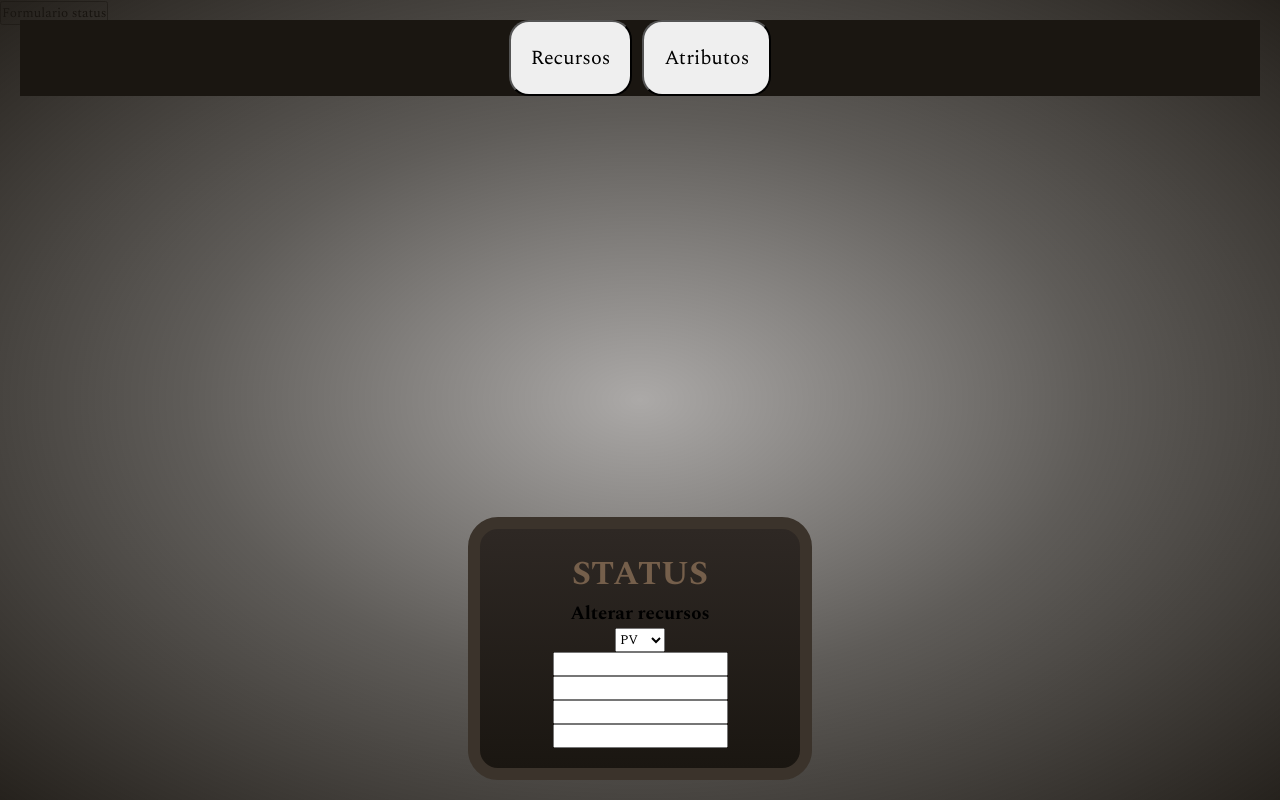
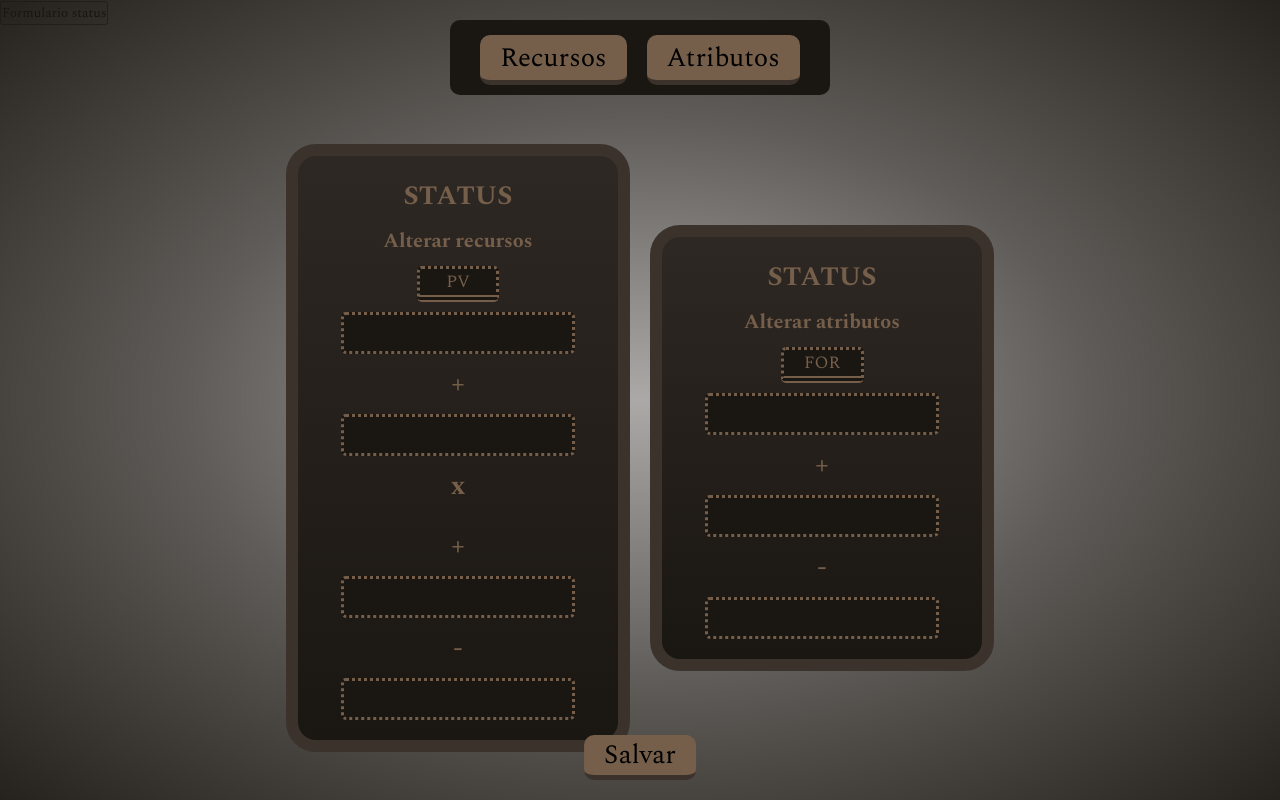
Before and after one commit to MaiwormGB/azoth_rpg, a plain HTML site: page ambiente de teste/menu/menu.html in a window 1280 px wide. Both pictures are taken after a click on the button "Formulario status". Drawn offline with nearby package versions, Linux system fonts and the light colour scheme.

Commit message:
MENUS MODULARES | 0.3.0

```diff
--- a/ambiente de teste/menu/menu.css
+++ b/ambiente de teste/menu/menu.css
@@ -4,6 +4,13 @@
 --menu-cor-2: #2e2824;
 --menu-cor-3: #3b332b;
 --menu-cor-4: #755f4b;
+
+--menu-fontsize-1: 20pt;
+--menu-fontsize-2: 15pt;
+--menu-fontsize-3: 13pt;
+
+--menu-gap-1: 20px;
+--menu-gap-2: 10px;
 
 --menu-background-1: color-mix(
         in srgb,
@@ -57,6 +64,7 @@
     align-items: center;
     justify-content: space-between;
     padding: 20px;
+    gap: var(--menu-gap-1);
 
 }
 
@@ -68,22 +76,56 @@
 
 #menu_header{
 
-    width: 100%;
-    height: 10%;
+    width: fit-content;
+    height: fit-content;
     background-color: #1a1611;
     display: flex;
     justify-content: center;
-    gap: 10px;
+    gap: var(--menu-gap-1);
+    padding: 15px 30px;
+    border-radius: 10px;
 
 }
 
-#menu_header button{
+#menu_header button, #menu_salvar{
 
     height: 100%;
     width: fit-content;
     padding: 0 20px;
-    border-radius: 20px;
-    font-size: 15pt;
+    border-radius: 10px;
+    font-size: var(--menu-fontsize-1);
+    border: none;
+    box-sizing: content-box;
+    border-bottom: 5px solid var(--menu-cor-3);
+    background-color: var(--menu-cor-4);
+    transition: 0.5 ease;
+
+}
+
+#menu_salvar{
+
+    height: fit-content;
+    position: fixed;
+    bottom: 20px;
+    left: 50%;
+    transform: translateX(-50%);
+
+}
+
+#menu_header button:hover{
+
+    border: none;
+    border-top: 5px solid var(--menu-cor-1);
+    background-color: color-mix(in srgb, var(--menu-cor-4) 80%, #ffffff);
+
+}
+
+#menu_main{
+
+    flex: 1;
+    display: flex;
+    align-items: center;
+    gap: var(--menu-gap-1)
 
 }
 
@@ -93,12 +135,12 @@
     var(--menu-cor-1),
     var(--menu-cor-2));
     width: auto;
-    height: fit-content;
+    min-height: 400px;
     border-radius: 30px;
     border: var(--menu-cor-3) solid 12px;
     padding: 10px;
     display: flex;
-    flex-direction: row;
+    flex-direction: column;
     align-items: center;
 
 }
@@ -112,6 +154,7 @@
     flex: 1;
     min-width: 300px;
     padding: 10px;
+    gap: var(--menu-gap-2);
 
 }
 
@@ -119,14 +162,57 @@
 
     display: flex;
     flex-direction: column;
+    gap: var(--menu-gap-2);
+
+}
+
+.menu_inputs p{
+
+    font-size: var(--menu-fontsize-1);
+    text-align: center;
+    color: var(--menu-cor-4);
+    font-weight: bold;
+
+}
+
+#menu input, #menu select{
+
+    border: none;
+    outline: var(--menu-cor-4);
+    padding: 5px;
+    width: fit-content;
+    text-align: center;
+    background-color: var(--menu-cor-1);
+    border-radius: 5px;
+    border: dotted 3px var(--menu-cor-4);
+    color: var(--menu-cor-4);
+    font-size: var(--menu-fontsize-3);
+
+}
+
+#menu select{
+
+    appearance: none;
+    -webkit-appearance: none;
+    -moz-appearance: none;
+    border-bottom: double 7px;
+    padding: 0px 20px;
+    text-align: center;
 
 }
 
 #menu h2{
 
-    font-size: 25pt;
+    font-size: var(--menu-fontsize-1);
     color: var(--menu-cor-4);
 
+
+}
+
+#menu h3{
+
+    font-size: var(--menu-fontsize-2);
+    color: var(--menu-cor-4);
 
 }
 
--- a/ambiente de teste/menu/menu.html
+++ b/ambiente de teste/menu/menu.html
@@ -9,7 +9,7 @@
 </head>
 <body>
 
-    <button id="menu_recursos_btn" data-sessao="menu_recursos" >Formulario status</button>
+    <button id="menu_status_btn" data-sessao="menu_status" >Formulario status</button>
 
     <div id="menu">
 
@@ -31,17 +31,22 @@
                     <h3>Alterar recursos</h3>
 
                     <select name="Tipo de recurso" id="menu_recursos_select">
-                        <option value="">PV</option>
-                        <option value="">SAN</option>
-                        <option value="">PE</option>
+                        <option value="pv">PV</option>
+                        <option value="san">SAN</option>
+                        <option value="pe">PE</option>
                     </select>
 
                     <div class="menu_inputs">
 
-                        <input type="text" id="menu_recursos_fixo">
-                        <input type="text" id="menu_recursos_mult">
-                        <input type="text" id="menu_recursos_mod_p">
-                        <input type="text" id="menu_recursos_mod_n">
+                        <input type="number" id="menu_recursos_fixo">
+                        <p>+</p>
+                        <input type="number" id="menu_recursos_mult">
+                        <p>x</p>
+                        <p id="menu_recursos_atributo"></p>
+                        <p>+</p>
+                        <input type="number" id="menu_recursos_mod_p">
+                        <p>-</p>
+                        <input type="number" id="menu_recursos_mod_n">
 
                     </div>
 
@@ -52,6 +57,41 @@
 
             </form>
 
+            <form id="menu_atributos">
+
+                <div class="menu_seg">
+
+                    <h2>STATUS</h2>
+
+                    <h3>Alterar atributos</h3>
+
+                    <select name="Atributo" id="menu_atributos_select">
+                        <option value="for">FOR</option>
+                        <option value="agi">AGI</option>
+                        <option value="int">INT</option>
+                        <option value="pre">PRE</option>
+                        <option value="vig">VIG</option>
+                    </select>
+
+                    <div class="menu_inputs">
+
+                        <input type="number" id="menu_atributos_fixo">
+                        <p>+</p>
+                        <input type="number" id="menu_recursos_mod_p">
+                        <P>-</P>
+                        <input type="number" id="menu_recursos_mod_n">
+
+                    </div>
+
+
+
+                </div>
+
+
+            </form>
+
+            <button id="menu_salvar">Salvar</button>
+
         </div>
 
 
@@ -59,6 +99,7 @@
     </div>
 
     <script src="menu.js"></script>
+    <script src="../ficha_dados.js"></script>
 
 </body>
 </html>
--- a/ambiente de teste/menu/menu.js
+++ b/ambiente de teste/menu/menu.js
@@ -2,10 +2,10 @@ const menu = {
 
     id: document.getElementById('menu'),
 
-    recursos: {
+    status: {
 
-        id: document.getElementById('menu_recursos'),
-        button: document.getElementById('menu_recursos_btn')
+        id: document.getElementById('menu_status'),
+        button: document.getElementById('menu_status_btn')
 
     },
 
@@ -19,7 +19,7 @@ const menu = {
         });
 
 
-        menu.recursos.button.addEventListener('click', (event) => {
+        menu.status.button.addEventListener('click', (event) => {
             event.stopPropagation();
             menu.abrir(event);
         });
@@ -30,6 +30,7 @@ const menu = {
 
         const elemento = event.target.dataset.sessao;
 
+        //Ativa a classe se ela não existir, remove a classe se ela já existir
         menu.id.classList.toggle('aberto');
 
         if(!elemento){
@@ -37,6 +38,29 @@ const menu = {
             return;
 
         }
+
+        menu.atualizar()
+
+    },
+
+    atualizar(){
+
+        const inputs = menu.id.querySelectorAll('input')
+        const ativos = []
+
+        inputs.forEach(input => {
+
+            const estilo = getComputedStyle(input)
+
+            if (estilo.display === 'none'){
+
+                return;
+
+            }
+
+            ativos.push(input);
+
+        });
 
 
 
--- a/ambiente de teste/style.css
+++ b/ambiente de teste/style.css
@@ -15,3 +15,17 @@ body{
     height: 100vh;
 
 }
+
+/* ESCONDER SETINHAS DE INPUTS DE NUMERO */
+/* Outros navegadores */
+input[type="number"]::-webkit-inner-spin-button,
+input[type="number"]::-webkit-outer-spin-button {
+    -webkit-appearance: none;
+    margin: 0;
+}
+
+/* Firefox */
+input[type="number"] {
+    appearance: textfield;
+    -moz-appearance: textfield;
+}
```
Also changed, not shown: 1 other file.
